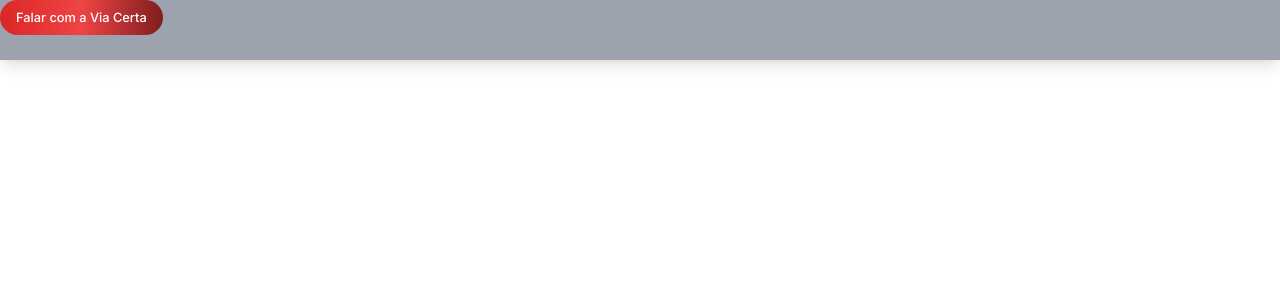
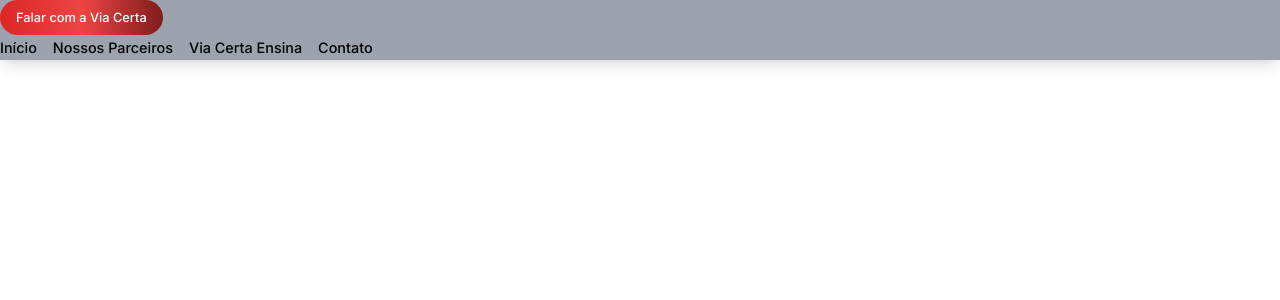
Before and after one commit to braydevkin/company-website-angular, an Angular app: page / in a window 1280 px wide. Shown: the top 300 px of the page. Built offline with nearby package versions, Linux system fonts and the light colour scheme.

Commit message:
feat: menu link component

```diff
--- /dev/null
+++ b/src/design/atoms/menu-item/menu-item.component.html
@@ -0,0 +1 @@
+<a [href]="to" class="text-[0.9em] text-black font-medium">{{ title }}</a>
--- a/src/design/molecules/header/header.component.html
+++ b/src/design/molecules/header/header.component.html
@@ -1,3 +1,9 @@
 <header class="w-screen h-[60px] bg-gray-400 shadow-lg">
   <app-red-button [title]="redButtonTitle" />
+
+  <ul class="w-full flex items-center space-x-4 font-inter">
+    <li *ngFor="let item of items" class="hover:scale-105 transition-all delay-100">
+      <app-menu-item [title]="item.title" [to]="item.to" />
+    </li>
+  </ul>
 </header>
--- a/src/design/molecules/header/header.component.ts
+++ b/src/design/molecules/header/header.component.ts
@@ -1,13 +1,26 @@
-import { Component } from '@angular/core';
+import { Component, Input } from '@angular/core';
 import { RedButtonComponent } from '../../atoms/red-button/red-button.component';
+import { MenuItemComponent } from '../../atoms/menu-item/menu-item.component';
+import { CommonModule } from '@angular/common';
+
+type HeaderItem = {
+  title: string;
+  to: string;
+};
 
 @Component({
   selector: 'app-header',
   standalone: true,
-  imports: [RedButtonComponent],
+  imports: [CommonModule, RedButtonComponent, MenuItemComponent],
   templateUrl: './header.component.html',
 })
 export class HeaderComponent {
-  title = 'Header Title';
-  redButtonTitle = 'Falar com a Via Certa';
+  @Input() title: string = 'Header Title';
+  @Input() redButtonTitle: string = 'Falar com a Via Certa';
+  @Input() items: HeaderItem[] = [
+    { title: 'Início', to: '/' },
+    { title: 'Nossos Parceiros', to: '/partners' },
+    { title: 'Via Certa Ensina', to: '/learn' },
+    { title: 'Contato', to: '/contact' },
+  ];
 }
```
Also changed, not shown: src/design/atoms/menu-item/menu-item.component.ts (added, +11 -0 lines), 1 other file (tests, documents, lock files or other folders).
